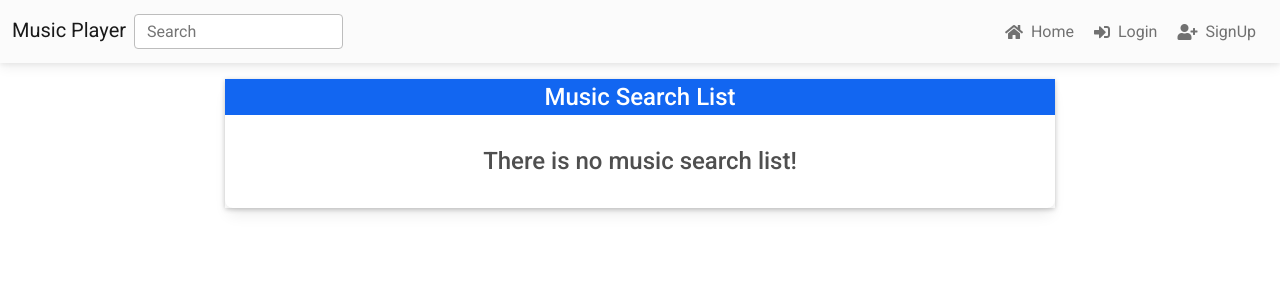
After one commit to nikhilroy2/django_music_player, a Django app: page /search_music in a window 1280 px wide. The commit adds this page. Shown: the top 300 px of the page. Run offline with Django 3.2, Linux system fonts and the light colour scheme; data that the repository does not hold is empty; some libraries are stand-ins or nearby versions.

Commit message:
django update

```diff
--- a/music_app/models.py
+++ b/music_app/models.py
@@ -102,8 +102,8 @@ class AlbumMusic(models.Model):
     music_name = models.CharField(max_length=500)
     artist_name = models.CharField(max_length=50, default='')
     artist_alphabet = models.CharField(max_length=2, choices=Alphabet_Choices, default='A')
-    category_name = models.ForeignKey(AlbumCategory,on_delete=models.CASCADE, related_name="music_list")
+    category_name = models.ForeignKey(AlbumCategory,on_delete=models.CASCADE,  related_name="music_list", null=True,  db_column="category_column",)
     upload_music = models.FileField(upload_to=file_location)
-    upload_thumbnail = models.ImageField(upload_to=file_location, null=True)
+    upload_thumbnail = models.ImageField(upload_to=file_location, null=True, blank=True)
     def __str__(self):
         return str(self.music_name)
--- a/music_app/urls.py
+++ b/music_app/urls.py
@@ -10,5 +10,6 @@ urlpatterns = [
     path('login', views.LoginPage, name="login"),
     path('signup', views.SignUpPage, name="signup"),
     path('logout', views.LogoutPage, name="logout"),
-    path('music_upload', views.MusicUploadPage, name="music_upload")
+    path('music_upload', views.MusicUploadPage, name="music_upload"),
+    path('search_music', views.SearchPage, name="search_music")
 ]
--- a/music_app/views.py
+++ b/music_app/views.py
@@ -1,4 +1,5 @@
 from typing import OrderedDict
+from django.http.response import HttpResponse
 from django.shortcuts import render, redirect
 from .models import NewMp3, PopularMusic, FavoriteMusic,AlbumMusic,AlbumCategory
 from music_app import models
@@ -42,6 +43,9 @@ def MusicList(request, pk):
         "set_artist": set_artist
     }
     return render(request, 'music_list.html', context)
+# def MusicDownload(request):
+#     return HttpResponse(content_type='application/force-download')
+
 
 def ArtistAlphabet(request, pk):
     alphabet_type = str(pk).replace('get_', '')
@@ -131,3 +135,13 @@ def MusicUploadPage(request):
         "upload_music": form
     }
     return render(request, 'music_upload.html', context)
+
+
+
+def SearchPage(request):
+    music_search = AlbumMusic.objects.all()
+    context = {
+        "music_search": music_search
+    }
+    print(music_search)
+    return render(request, 'search.html', context)
--- a/templates/layout/header.html
+++ b/templates/layout/header.html
@@ -10,7 +10,7 @@
                 </a>
 
                 <!-- Search form -->
-                <form class="input-group w-auto my-auto d-none d-sm-flex">
+                <form class="input-group w-auto my-auto d-flex">
                     <input autocomplete="off" type="search" class="form-control rounded" placeholder="Search"
                         style="min-width: 125px;" />
                 </form>
--- a/templates/music_list.html
+++ b/templates/music_list.html
@@ -19,10 +19,11 @@
                                 <li> <strong>Music name:</strong> {{music.music_name}}</li>
                                 <li> <strong>Artist name:</strong> {{music.artist_name}}</li>
                                 <li> <strong>Category name:</strong> {{music.category_name}}</li>
+                                <li> <strong>Music Size:</strong> {{music.upload_music.size|filesizeformat}}</li>
                             </ul>
                             <div class="text-center my-3">
 
-                                {% if music.upload_thumbnail != null %}
+                                {% if music.upload_thumbnail %}
                                 <img style="width: 150px; height: 150px" class="rounded-circle mx-auto d-block my-2" src="{{music.upload_thumbnail.url}}" alt="">
                                 {% else %}
                                 <img style="width: 150px; height: 150px" class="rounded-circle mx-auto d-block my-2" src="{% static 'img/music_play.png' %}" alt="">
--- /dev/null
+++ b/templates/search.html
@@ -0,0 +1,39 @@
+{% extends './layout/base.html' %}
+
+{% block content %}
+<section>
+    <div class="container-xxl mt-3">
+        <div class="row justify-content-center">
+            <div class="col-11 col-md-8">
+                <div class="card__wrapper shadow-1-strong w-100">
+                    <div class="card">
+                        <h4 class="card-title text-center p-1 text-white bg-primary">
+                            Music Search List
+                        </h4>
+                        <div class="card-body w-75 mx-auto">
+
+                            <ol type="1" class="list-group">
+                                {% for music in music_search %}
+                                <li class="border-0">
+                                    <a href="{% url 'music_view' music.music_name|urlencode   %}">
+                                        {{music.music_name}}
+                                    </a>
+                                </li>
+
+                                {% empty %}
+                                <h4 class="text-center">
+                                    There is no music search list!
+                                </h4>
+                                {% endfor %}
+
+
+                            </ol>
+                        </div>
+                    </div>
+                </div>
+            </div>
+        </div>
+    </div>
+</section>
+
+{% endblock %}
```
Also changed, not shown: PROJECT/settings.py (+5 -5 lines), music_app/migrations/0021_alter_musiclist_category_name.py (added), music_app/migrations/0022_alter_musiclist_category_name.py (added), music_app/migrations/0023_alter_musiclist_category_name.py (added), music_app/migrations/0024_alter_albummusic_category_name.py (added), music_app/migrations/0025_alter_albummusic_category_name.py (added), music_app/migrations/0026_alter_albummusic_upload_thumbnail.py (added).
